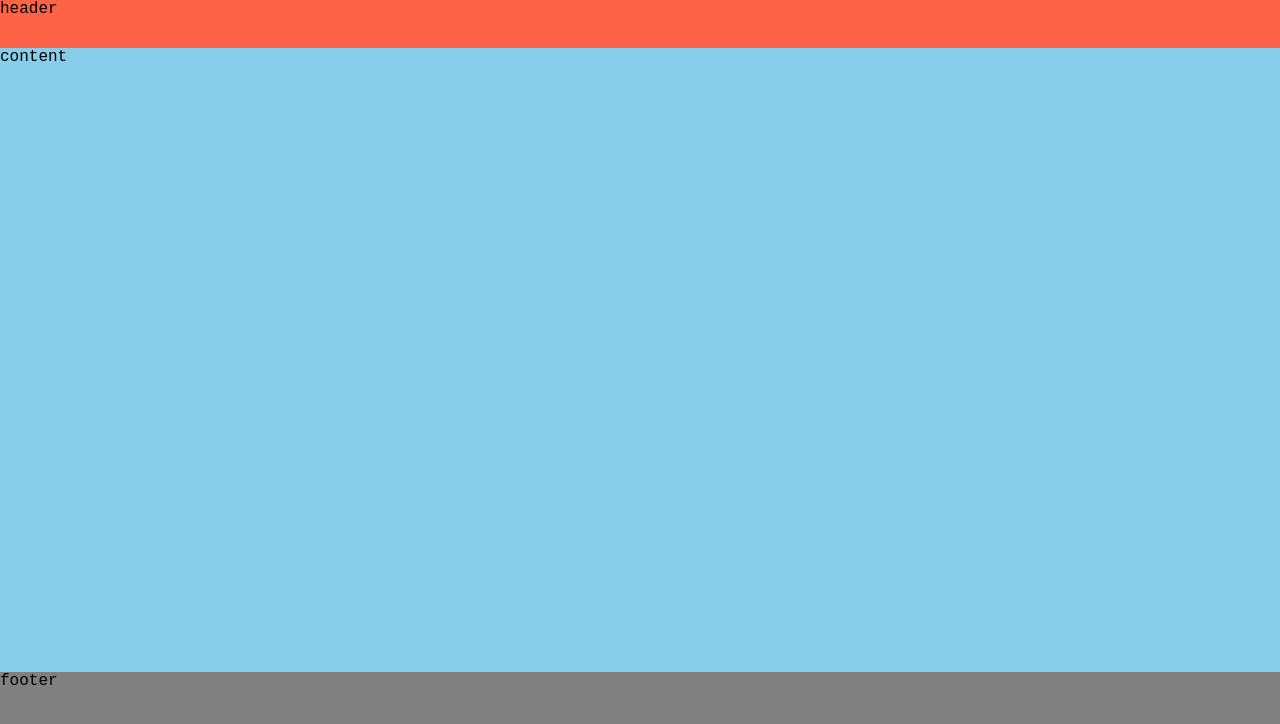
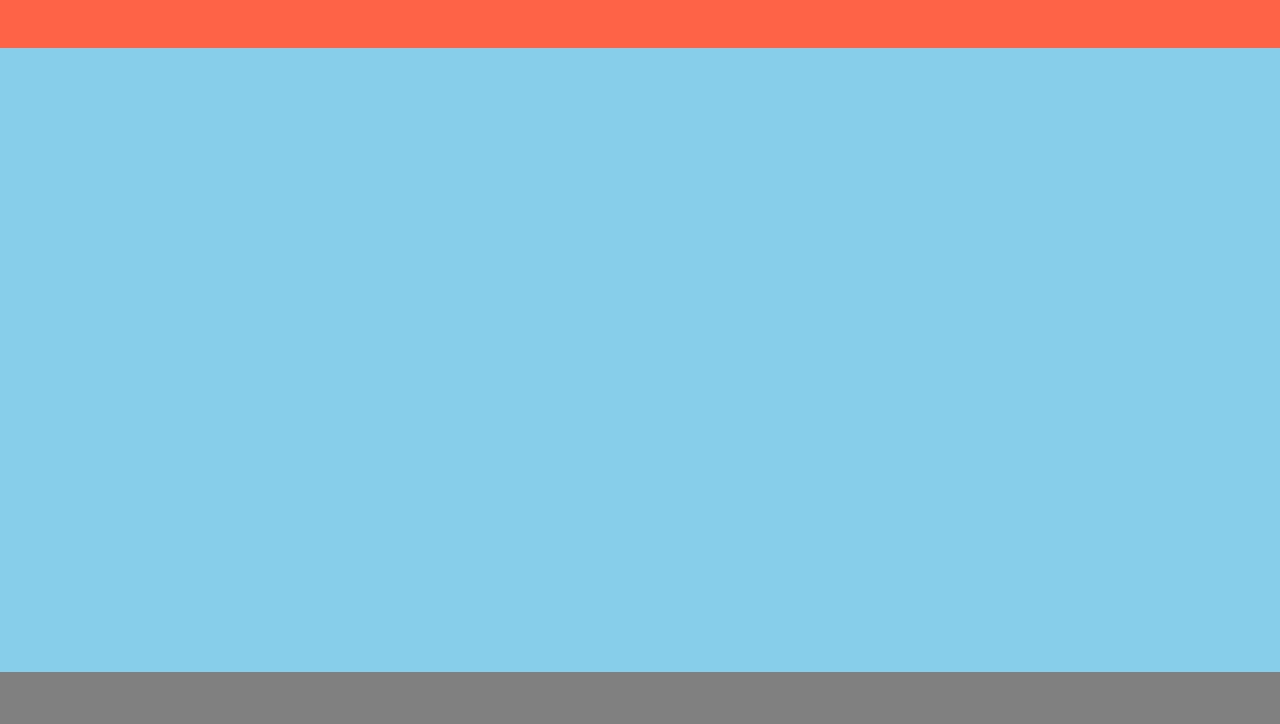
Before and after one commit to keigokudo/basic-webpage, a React (Create React App) app: page / in a window 1280 px wide. Shown: the top 724 px of the page. Built offline with nearby package versions, Linux system fonts and the light colour scheme.

Commit message:
set props to the template

```diff
--- a/src/components/templates/PageTemplate/index.js
+++ b/src/components/templates/PageTemplate/index.js
@@ -6,16 +6,21 @@ const Wrapper = styled.div`
   display: flex;
   flex-direction: column;
   height: 100%;
+  box-sizing: border-box;
 `
 
 const Header = styled.header`
   height: 3rem;
   width: 100%;
   flex: 0 0 auto;
+  position: fixed;
+  top: 0;
+  z-index: 999;
   background: tomato;
 `
 
 const Content = styled.section`
+  padding-top: 3rem;
   width: 100%;
   flex: 1 0 auto;
   background: skyblue;
@@ -28,15 +33,20 @@ const Footer = styled.footer`
 `
 
 const PageTemplate = (props) => {
+  const { header, content, footer } = props
   return (
     <Wrapper>
-      <Header>header</Header>
-      <Content>content</Content>
-      <Footer>footer</Footer>
+      <Header>{header}</Header>
+      <Content>{content}</Content>
+      <Footer>{footer}</Footer>
     </Wrapper>
   )
 }
 
-PageTemplate.propType = {}
+PageTemplate.propType = {
+  header: PropTypes.node.isRequired,
+  content: PropTypes.node.isRequired,
+  footer: PropTypes.node.isRequired,
+}
 
 export default PageTemplate
```
